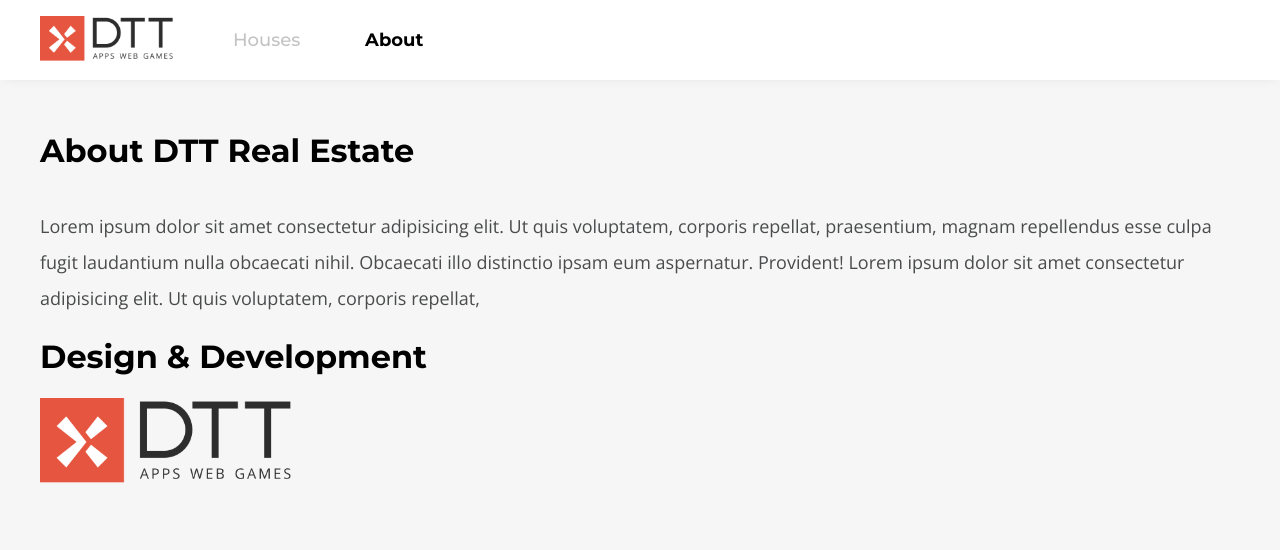
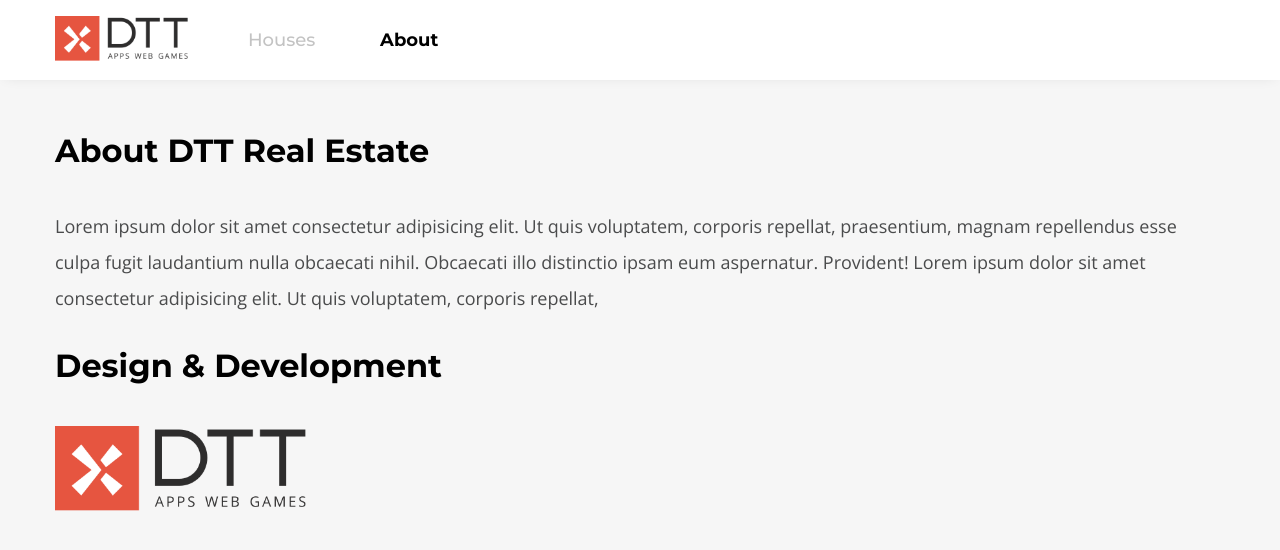
Before and after one commit to EoghainOB/HouseListingEO, a Vue app: page /about in a window 1280 px wide. Shown: the top 550 px of the page. Built offline with nearby package versions, Linux system fonts and the light colour scheme.

Commit message:
Some cleanup and refactoriing

```diff
--- a/src/App.vue
+++ b/src/App.vue
@@ -1,5 +1,4 @@
 <template>
-  <div :class="{ 'background-container': createEdit }">
   <header>
     <HeaderMenu />
   </header>
@@ -9,7 +8,6 @@
   <footer>
     <FooterMenu />
   </footer>
-  </div>
 </template>
 
 <script>
@@ -17,12 +15,7 @@ import HeaderMenu from './components/headerMenu.vue'
 import FooterMenu from './components/footerMenu.vue'
 
 export default {
-  components: { HeaderMenu, FooterMenu },
-  computed: {
-    createEdit() {
-      return this.$route.path === '/house/create' || this.$route.path === '/house/edit'
-    }
-  }
+  components: { HeaderMenu, FooterMenu }
 }
 </script>
 
@@ -47,11 +40,6 @@ footer {
   margin: auto;
 }
 
-header {
-  height: 80px;
-  background-color: #ffffff;
-}
-
 h1,
 h2,
 h3,
@@ -67,6 +55,10 @@ p,
 input {
   font-family: 'Open Sans', sans-serif;
   text-decoration: none;
+}
+
+h1 {
+  font-size: 32px;
 }
 
 ul {
@@ -92,5 +84,8 @@ p {
   footer {
     display: block;
   }
+  h1 {
+    font-size: 18px;
+  }
 }
 </style>
--- a/src/components/createMenu.vue
+++ b/src/components/createMenu.vue
@@ -65,9 +65,6 @@ export default {
   .createButtonDesktop {
     display: none;
   }
-  h1 {
-    font-size: 18px;
-  }
 
   .createButtonMobile img {
     height: 18px;
--- a/src/components/headerMenu.vue
+++ b/src/components/headerMenu.vue
@@ -1,6 +1,7 @@
 <template>
   <div class="topStrip">
     <div class="headerMenu">
+      <div class="headerContents">
         <div class="headerLogo">
           <img src="../components/images/img_logo_dtt@3x.png" alt="DTT" />
         </div>
@@ -28,6 +29,7 @@
         </div>
       </div>
     </div>
+  </div>
 </template>
 
 <script>
@@ -39,15 +41,10 @@ export default {
 <style>
 .topStrip {
   box-shadow: 0px 0px 14px -5px rgba(0, 0, 0, 0.14);
-  height: 100%;
-  padding-left: 15px;
-  padding-right: 15px;
+  background-color: #ffffff;
 }
 .headerMenu {
-  display: flex;
-  align-items: center;
   width: 100%;
-  height: 100%;
   max-width: 1200px;
   margin: auto;
 }
@@ -55,11 +52,16 @@ export default {
   height: 45px;
   align-content: center;
 }
-
+.headerContents {
+  display: flex;
+  align-items: center;
+  height: 80px;
+  padding-left: 15px;
+  padding-right: 15px;
+}
 .topMenu {
   margin-left: 30px;
 }
-
 .nav-link {
   margin-left: 30px;
   margin-right: 30px;
@@ -67,7 +69,6 @@ export default {
   text-decoration: none;
   color: #c3c3c3;
 }
-
 .active-link {
   font-weight: bold;
   color: #000000;
--- a/src/components/inputForm.vue
+++ b/src/components/inputForm.vue
@@ -346,7 +346,6 @@ label {
 form {
   max-width: 450px;
 }
-
 input,
 select {
   width: 96%;
--- a/src/components/modalPopup.vue
+++ b/src/components/modalPopup.vue
@@ -1,5 +1,4 @@
 <template>
-  <div class="modal">
   <div class="modal-content">
     <h2>Delete Listing</h2>
     <p>
@@ -8,7 +7,6 @@
     </p>
     <div class="deleteButton" @click="deleteHouse">YES, DELETE</div>
     <div class="goBackButton" @click="closeModal">GO BACK</div>
-    </div>
   </div>
 </template>
 
@@ -85,7 +83,7 @@ export default {
   }
   .modal-content {
     background: #fff;
-    width: 85%;
+    width: 75%;
     padding: 30px;
     border-radius: 15px;
   }
--- a/src/components/searchFilter.vue
+++ b/src/components/searchFilter.vue
@@ -73,31 +73,25 @@ export default {
   padding-bottom: 10px;
   border-radius: 10px;
 }
-
 .inputField {
   width: 100%;
 }
-
 .mainSearch {
   display: flex;
   width: 100%;
 }
-
 .inputForm {
   background-color: #e8e8e8;
   width: 35%;
   border-radius: 5px;
 }
-
 input:focus-visible {
   outline: none;
 }
-
 .inputForm img {
   height: 20px;
   padding: 15px;
 }
-
 .inputForm input {
   width: 95%;
   background-color: #e8e8e8;
@@ -106,11 +100,9 @@ input:focus-visible {
   font-size: 18px;
   font-weight: 400;
 }
-
 .filterButtons {
   display: flex;
 }
-
 .priceButton,
 .sizeButton {
   font-family: 'Montserrat', sans-serif;
@@ -119,18 +111,14 @@ input:focus-visible {
   color: white;
   padding: 15px 70px 15px 70px;
   cursor: pointer;
+  background-color: #c3c3c3;
 }
-
 .priceButton {
-  background-color: #c3c3c3;
   border-radius: 8px 0px 0px 8px;
 }
-
 .sizeButton {
-  background-color: #c3c3c3;
   border-radius: 0px 8px 8px 0px;
 }
-
 .priceButton.active,
 .sizeButton.active {
   background-color: #eb5440;
--- a/src/views/AboutUs.vue
+++ b/src/views/AboutUs.vue
@@ -24,6 +24,10 @@ export default {
 </script>
 
 <style>
+.aboutPage {
+  padding-left: 15px;
+  padding-right: 15px;
+}
 .devAbout {
   display: flex;
   justify-content: space-between;
@@ -33,8 +37,11 @@ export default {
 }
 .devTag img {
   height: 85px;
+  margin-top: 20px;
 }
-
+.devTag {
+  margin-top: 30px;
+}
 p {
   font-size: 18px;
   color: #4a4b4c;
@@ -43,14 +50,14 @@ p {
   display: none;
 }
 @media only screen and (max-width: 768px) {
-  .aboutPage {
-    padding-left: 15px;
-    padding-right: 15px;
-  }
   .sectionTitle {
     display: block;
     text-align: center;
     padding-top: 20px;
+    margin: auto;
+  }
+  .sectionTitle h1 {
+    font-size: 18px;
   }
   .devAbout {
     display: flex;
@@ -68,11 +75,5 @@ p {
   p {
     font-size: 12px;
   }
-  .sectionTitle {
-    margin: auto;
-  }
-  .sectionTitle h1 {
-    font-size: 18px;
-  }
 }
 </style>
--- a/src/views/HouseCreate.vue
+++ b/src/views/HouseCreate.vue
@@ -15,11 +15,12 @@ export default {
   components: { BackOverview, InputForm }
 }
 </script>
+
 <style scoped>
 .formContainer {
   background-image: url('@/components/images/img_background@3x.png');
   background-repeat: no-repeat;
-  background-size: 100vw;
+  background-size: 100%;
   padding-left: 15px;
   padding-right: 15px;
   padding-bottom: 70px;
@@ -33,8 +34,5 @@ export default {
     height: 50px;
     text-align: center;
   }
-  h1 {
-    font-size: 18px;
-  }
 }
 </style>
--- a/src/views/HouseDetail.vue
+++ b/src/views/HouseDetail.vue
@@ -120,25 +120,20 @@ export default {
   margin-bottom: 50px;
   box-shadow: 0px 0px 14px -5px rgba(0, 0, 0, 0.14);
 }
-
 .listingDetails {
   padding: 10px 30px 10px 30px;
 }
-
 .locationPrice,
 .locationZipCity {
   padding-bottom: 20px;
 }
-
 .locationText {
   padding: 0;
 }
-
 .addressEditLine {
   display: flex;
   justify-content: space-between;
 }
-
 .editDelDesktop {
   display: flex;
   align-items: center;
@@ -146,21 +141,18 @@ export default {
 .editDelMobile {
   display: none;
 }
-
 .iconDetails {
   display: flex;
   flex-flow: row wrap;
   align-items: center;
   padding-right: 8px;
 }
-
 .secondaryDetails {
   display: flex;
   flex-flow: row wrap;
   align-items: baseline;
   padding-right: 8px;
 }
-
 .homeBed,
 .homeBath,
 .homeSize {
@@ -168,7 +160,6 @@ export default {
   align-items: center;
   margin-right: 10px;
 }
-
 .homeBed img,
 .homeBath img,
 .homeSize img,
@@ -180,7 +171,6 @@ export default {
   padding-right: 8px;
   height: 17px;
 }
-
 .locationPrice,
 .homeBuilt,
 .homeSize {
@@ -188,18 +178,15 @@ export default {
   align-items: flex-end;
   margin-right: 20px;
 }
-
 h4 {
   margin: 0;
   font-size: 16px;
   color: #4a4b4c;
 }
-
 p {
   font-size: 18px;
   color: #4a4b4c;
 }
-
 .homeImage img {
   width: 812px;
   height: auto;
@@ -210,18 +197,12 @@ p {
   .houseDetail {
     margin-top: 0px;
   }
-  .listItem {
-    padding: 10px;
-  }
   .listingDetails {
     padding: 4px;
     margin-left: 10px;
   }
   ul {
     margin-bottom: 80px;
-  }
-  h1 {
-    font-size: 14px;
   }
   h4,
   p {
--- a/src/views/HouseEdit.vue
+++ b/src/views/HouseEdit.vue
@@ -19,7 +19,7 @@ export default {
 .formContainer {
   background-image: url('@/components/images/img_background@3x.png');
   background-repeat: no-repeat;
-  background-size: 100vw;
+  background-size: 100%;
   padding-left: 15px;
   padding-right: 15px;
   padding-bottom: 70px;
@@ -33,8 +33,5 @@ export default {
     height: 50px;
     text-align: center;
   }
-  h1 {
-    font-size: 18px;
-  }
 }
 </style>
--- a/src/views/HouseList.vue
+++ b/src/views/HouseList.vue
@@ -100,7 +100,10 @@ export default {
   computed: {
     ...mapGetters(['allHouses']),
     filteredHouses() {
-      let sortedHouses = [...this.allHouses]
+      let sortedHouses = []
+
+      if (Array.isArray(this.allHouses)) {
+        sortedHouses = [...this.allHouses]
 
         if (this.currentFilter === 'Price') {
           sortedHouses.sort((a, b) => a.price - b.price)
@@ -122,6 +125,8 @@ export default {
             )
           })
         }
+      }
+
       return sortedHouses
     }
   }
@@ -140,31 +145,26 @@ export default {
   box-shadow: 0px 0px 14px -5px rgba(0, 0, 0, 0.14);
   cursor: pointer;
 }
-
 .listingDetails {
   padding: 10px;
   margin-left: 10px;
   width: 100%;
 }
-
 .locationText,
 .locationPrice,
 .locationZipCity {
   padding-bottom: 10px;
 }
-
 .addressEditLine {
   display: flex;
   justify-content: space-between;
 }
-
 .iconDetails {
   display: flex;
   flex-flow: row wrap;
   align-items: center;
   padding-right: 8px;
 }
-
 .homeBed,
 .homeBath,
 .homeSize {
@@ -172,32 +172,27 @@ export default {
   align-items: center;
   margin-right: 10px;
 }
-
 .homeBed img,
 .homeBath img,
 .homeSize img {
   padding-right: 8px;
   height: 17px;
 }
-
 h2 {
   color: #000000;
   font-weight: bold;
   font-size: 22px;
   margin: 0px;
 }
-
 h3 {
   font-size: 18px;
   font-weight: normal;
 }
-
 h4 {
   margin: 0;
   font-size: 16px;
   color: #4a4b4c;
 }
-
 .homeImage img {
   width: 170px;
   height: 170px;
@@ -217,16 +212,12 @@ h4 {
 .houseListing {
   padding-left: 15px;
   padding-right: 15px;
+  margin-bottom: 40px;
 }
 
 @media only screen and (max-width: 768px) {
   .listItem {
     padding: 10px;
-  }
-
-  h3 {
-    font-size: 14px;
-    font-weight: normal;
   }
   .listingDetails {
     padding: 4px;
@@ -254,6 +245,9 @@ h4 {
   h2 {
     font-size: 14px;
   }
+  h3 {
+    font-size: 14px;
+  }
   h4 {
     font-size: 12px;
   }
@@ -267,5 +261,8 @@ h4 {
     padding-right: 8px;
     height: 14px;
   }
+  .houseListing {
+    margin-bottom: 80px;
+  }
 }
 </style>
```
Lines whose indentation alone changed are shown as unchanged.
